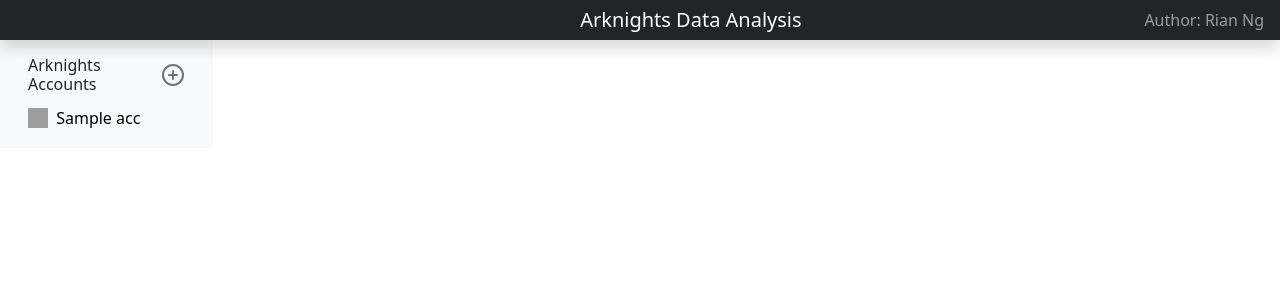
After one commit to RWoxiN/ArknightsDataAnalysis, a Flask app: template templates/index.html in a window 1280 px wide. The commit adds this page. Shown: the top 300 px of the page. Run offline with Flask 2, Linux system fonts and the light colour scheme; the template is opened without the code that fills it: most values are stand-ins (such as "Sample title", 1, 10 or a date in 2020); parts of the project's set-up code (start-up, migrations or seed data) failed here and were passed over; some libraries are stand-ins or nearby versions; grey boxes are pictures that could not be loaded.

Commit message:
新增主页

```diff
--- a/app.py
+++ b/app.py
@@ -1,4 +1,4 @@
-from flask import Flask
+from flask import Flask, redirect
 from flask import render_template
 
 from api import *
@@ -6,12 +6,23 @@ from api import *
 app = Flask(__name__)
 
 @app.route('/')
-def hello_world():
-    return '<p>Arknights Data Analysis</p>'
+def index():
+    a_config = ada_config()
+    accounts_config = a_config.load_config_accounts()
+    accs_info = []
+    for acc_config in accounts_config:
+        a_api = ada_api(acc_config['token'], only_read=True)
+        acc_info = a_api.get_account_info()
+        accs_info.append(acc_info)
+    return render_template('index.html', accounts=accs_info)
 
-@app.route('/analyze/')
+@app.route('/analyze/<token>/refresh')
+def refresh_ada(token):
+    a_api = ada_api(token)
+    return redirect('/analyze/{}'.format(token))
+
 @app.route('/analyze/<token>')
-def analyze_results(token=None):
+def analyze_results(token):
     a_config = ada_config()
     accounts_config = a_config.load_config_accounts()
     accs_info = []
@@ -21,7 +32,6 @@ def analyze_results(token=None):
         accs_info.append(acc_info)
     a_api = ada_api(token, only_read=True)
     a_info = a_api.get_all_info()
-    print(a_info)
     return render_template('analysis.html', info=a_info, accounts=accs_info)
 
 if __name__ == '__main__':
--- /dev/null
+++ b/templates/index.html
@@ -0,0 +1,57 @@
+<!doctype html>
+<html lang="zh-cn">
+  <head>
+    <meta charset="utf-8">
+    <meta name="viewport" content="width=device-width, initial-scale=1">
+    <link href="https://cdn.jsdelivr.net/npm/bootstrap@5.1.3/dist/css/bootstrap.min.css" rel="stylesheet" integrity="sha384-1BmE4kWBq78iYhFldvKuhfTAU6auU8tT94WrHftjDbrCEXSU1oBoqyl2QvZ6jIW3" crossorigin="anonymous">
+
+    <title>Arknights Data Analysis</title>
+  </head>
+  <body>
+    <script src="https://cdn.jsdelivr.net/npm/bootstrap@5.1.3/dist/js/bootstrap.bundle.min.js" integrity="sha384-ka7Sk0Gln4gmtz2MlQnikT1wXgYsOg+OMhuP+IlRH9sENBO0LRn5q+8nbTov4+1p" crossorigin="anonymous"></script>
+    <script type="text/javascript" src="https://cdnjs.cloudflare.com/ajax/libs/Chart.js/3.7.1/chart.min.js" integrity="sha512-QSkVNOCYLtj73J4hbmVoOV6KVZuMluZlioC+trLpewV8qMjsWqlIQvkn1KGX2StWvPMdWGBqim1xlC8krl1EKQ==" crossorigin="anonymous" referrerpolicy="no-referrer"></script>
+
+    <header class="navbar navbar-dark sticky-top bg-dark flex-md-nowrap p-0 shadow">
+      <a class="navbar-brand col-md-3 col-lg-2 me-0 px-3"></a>
+      <button class="navbar-toggler position-absolute d-md-none collapsed" type="button" data-bs-toggle="collapse" data-bs-target="#sidebarMenu" aria-controls="sidebarMenu" aria-expanded="false" aria-label="Toggle navigation">
+        <span class="navbar-toggler-icon"></span>
+      </button>
+      <a class="navbar-brand col-md-3 col-lg-2 me-0 px-3">Arknights Data Analysis</a>
+      <div class="navbar-nav">
+        <div class="nav-item text-nowrap">
+          <a class="nav-link px-3" href="https://github.com/RWoxiN/ArknightsDataAnalysis">Author: Rian Ng</a>
+        </div>
+      </div>
+    </header>
+    <div class="container-fluid">
+      <div class="row">
+        <nav id="sidebarMenu" class="col-md-3 col-lg-2 d-md-block bg-light sidebar collapse">
+          <div class="position-sticky pt-3">
+            <h6 class="sidebar-heading d-flex justify-content-between align-items-center px-3 mb-1">
+              <span>Arknights Accounts</span>
+              <a class="link-secondary" href="/accounts/new">
+                <svg width="24" height="24" viewBox="0 0 24 24" fill="none" stroke="currentColor" stroke-width="2" stroke-linecap="round" stroke-linejoin="round" class="feather feather-plus-circle" aria-hidden="true"><circle cx="12" cy="12" r="10"></circle><line x1="12" y1="8" x2="12" y2="16"></line><line x1="8" y1="12" x2="16" y2="12"></line></svg>
+              </a>
+            </h6>
+
+            <ul class="nav flex-column mb-2">
+              {% for acc in accounts %}
+                <li class="nav-item">
+                  <a class="nav-link" href="/analyze/{{ acc.token }}">
+                    <svg width="24" height="24" viewBox="0 0 24 24" fill="none" stroke="black" stroke-width="2" stroke-linecap="round" stroke-linejoin="round" class="feather feather-file-text" aria-hidden="true"><image xlink:href="https://gitee.com/RWoxiN/image-bed/raw/master/Image/202203031635528.jpeg" width="20" height="20"/></svg>
+                    <font color='black'>{{ acc.nickName }}</font>
+                  </a>
+                </li>
+              {% endfor %}
+            </ul>
+          </div>
+        </nav>
+        <main class="col-md-9 ms-sm-auto col-lg-10 px-md-4">
+
+        </main>
+
+      </div>
+    </div>
+
+  </body>
+</html>
```
Also changed, not shown: templates/analysis.html (+18 -11 lines).
